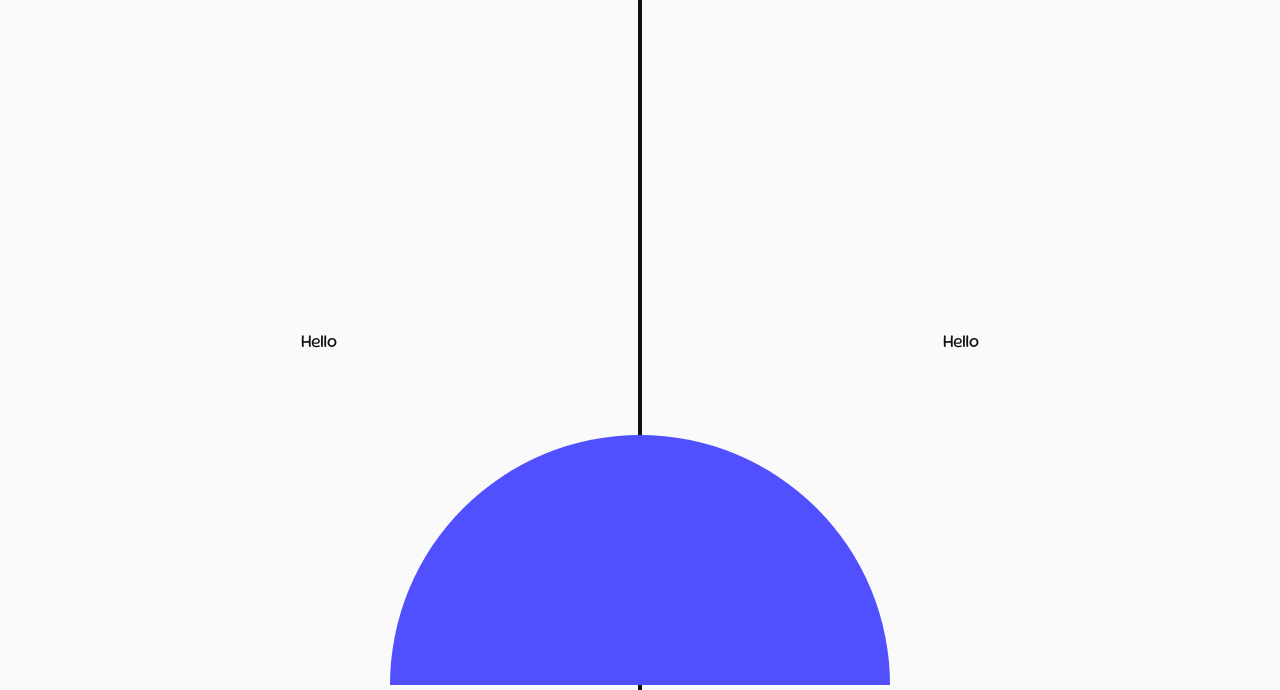
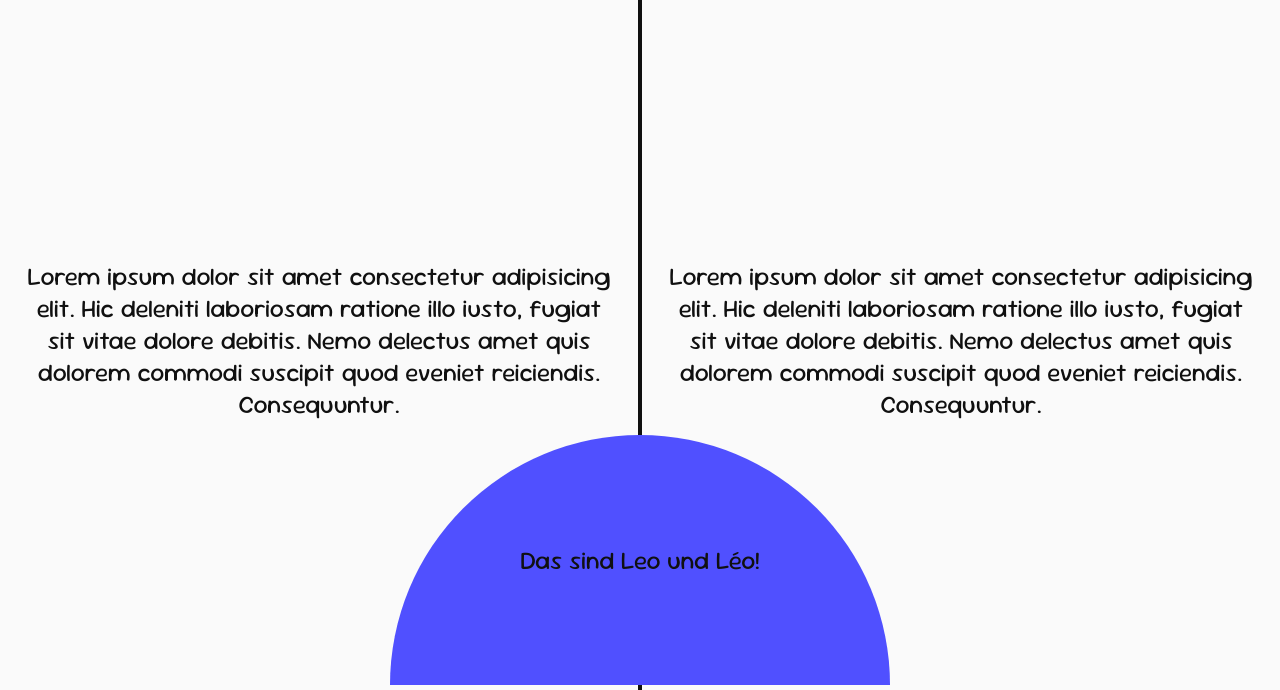
Before and after one commit to bzeizinger/Aussprache, a plain HTML site: page pages/intro.html in a window 1280 px wide. Shown: the part 115-805 px from the top of the page. Drawn offline with Linux system fonts and the light colour scheme.

Commit message:
Placeholder texts

```diff
--- a/pages/intro.html
+++ b/pages/intro.html
@@ -10,7 +10,12 @@
 </head>
 <body>
     <div class="overlay">
-        <div class="semi-circle"></div>
+        <div class="semi-circle">
+            <div class="semi-div">
+                <p>Das sind Leo und Léo!</p>
+            </div>
+            <div class="semi-div"></div>
+        </div>
     </div>
 
     <header>
@@ -18,7 +23,7 @@
             <img src="/assets/img/icon.svg" alt="">
         </div>
         <div class="headerdiv">
-            <span>Aussprache</span>
+            <a href="/index.html">Aussprache</a>
         </div>
         <div class="headerdiv">
             <button onclick="home()">
@@ -41,10 +46,10 @@
 
     <main>
         <div class="site german">
-            Hello
+            Lorem ipsum dolor sit amet consectetur adipisicing elit. Hic deleniti laboriosam ratione illo iusto, fugiat sit vitae dolore debitis. Nemo delectus amet quis dolorem commodi suscipit quod eveniet reiciendis. Consequuntur.
         </div>
         <div class="site french">
-            Hello
+            Lorem ipsum dolor sit amet consectetur adipisicing elit. Hic deleniti laboriosam ratione illo iusto, fugiat sit vitae dolore debitis. Nemo delectus amet quis dolorem commodi suscipit quod eveniet reiciendis. Consequuntur.
         </div>
     </main>
 
--- a/style.sass
+++ b/style.sass
@@ -21,7 +21,7 @@ body
     background-color: $bg
     color: $main
     font-family: "SourGummy"
-    font-size: 18px
+    font-size: 25px
     overflow-x: hidden
     overflow-y: hidden
 
@@ -52,6 +52,9 @@ header
         width: 75px
 
     span
+        font-size: 75px
+
+    a
         font-size: 75px
 
     button
@@ -126,6 +129,13 @@ main
     border-radius: 250px 250px 0 0
     background-color: $blui
     pointer-events: auto
+    display: flex
+    justify-content: center
+    align-items: center
+
+semi-div
+    height: 50%
+    width: 100%
 
 .site
     display: flex
@@ -133,6 +143,8 @@ main
     align-items: center
     flex-direction: column
     width: 50%
+    padding: 25px
+    text-align: center
 
 .german
     border-right: solid 2.5px $main
```
Also changed, not shown: style.css.
